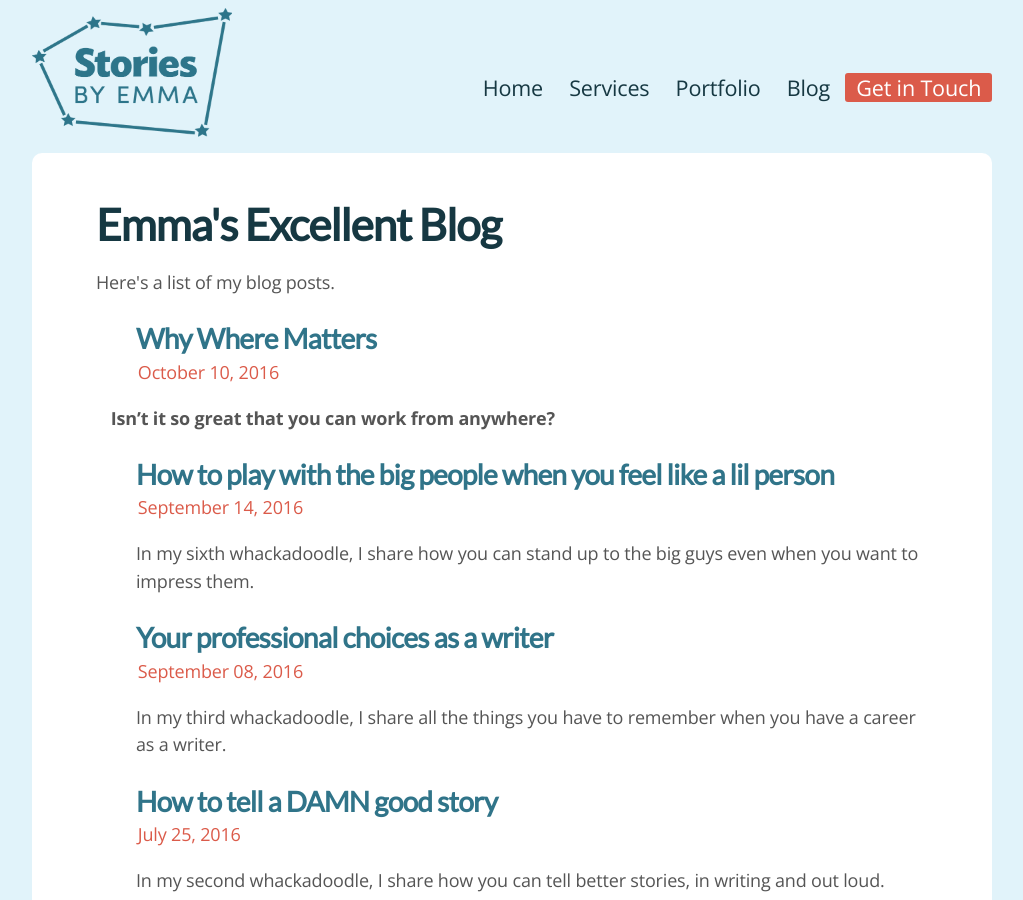
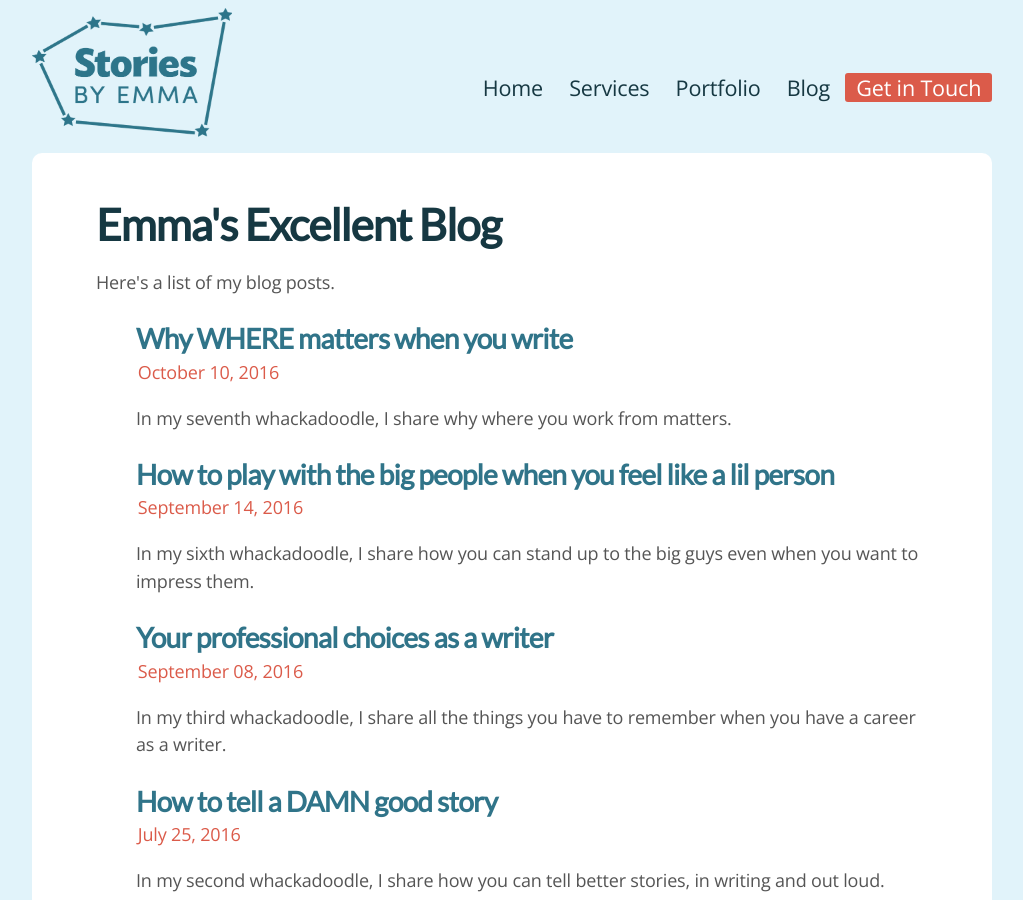
Before and after one commit to emmalepsy/emmalepsy.github.io, a Jekyll site: the page built from blog.html, in a window 1280 px wide and 900 px high. Shown: the whole window, without its empty margins (128-1151 px from the left). Built offline with Jekyll 4.4.1, drawn with Linux system fonts in a browser that asks for light colours; nearby versions of some CDN libraries; a style sheet for code colours, icons or effects is not loaded.

Commit message:
Update 2016-10-10-why-where-matters.md

```diff
--- a/_posts/2016-10-10-why-where-matters.md
+++ b/_posts/2016-10-10-why-where-matters.md
@@ -1,3 +1,15 @@
+---
+layout: post
+title: Why WHERE matters when you write
+date: 2016-10-10
+categories: []
+tags: []
+status: publish
+type: post
+published: true
+excerpt: In my seventh whackadoodle, I share why where you work from matters.
+---
+
 __Isn't it so great that you can work from anywhere?__
 
 You love working remotely. You have a lot more flexibility. You can roll out of bed and into your work space.
```
